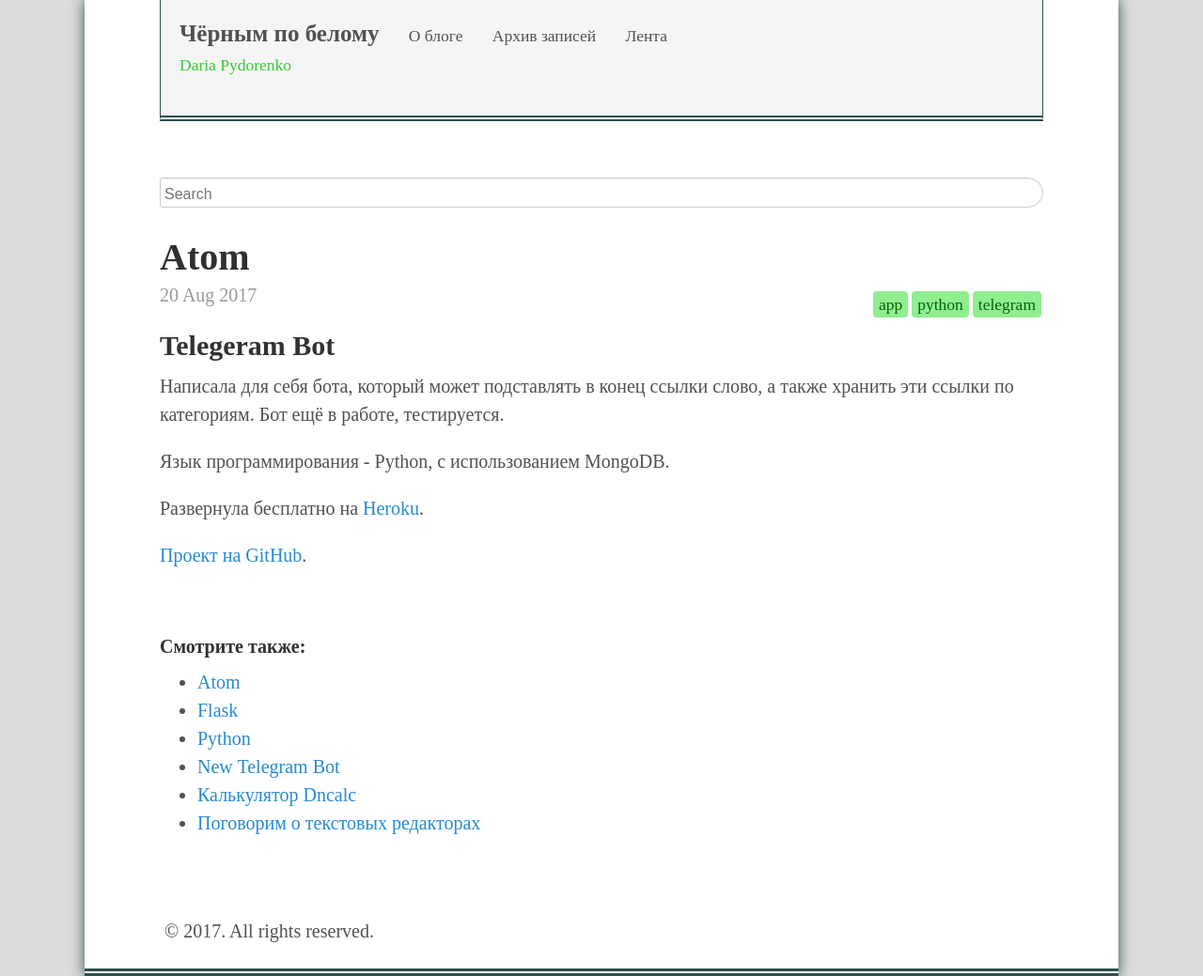
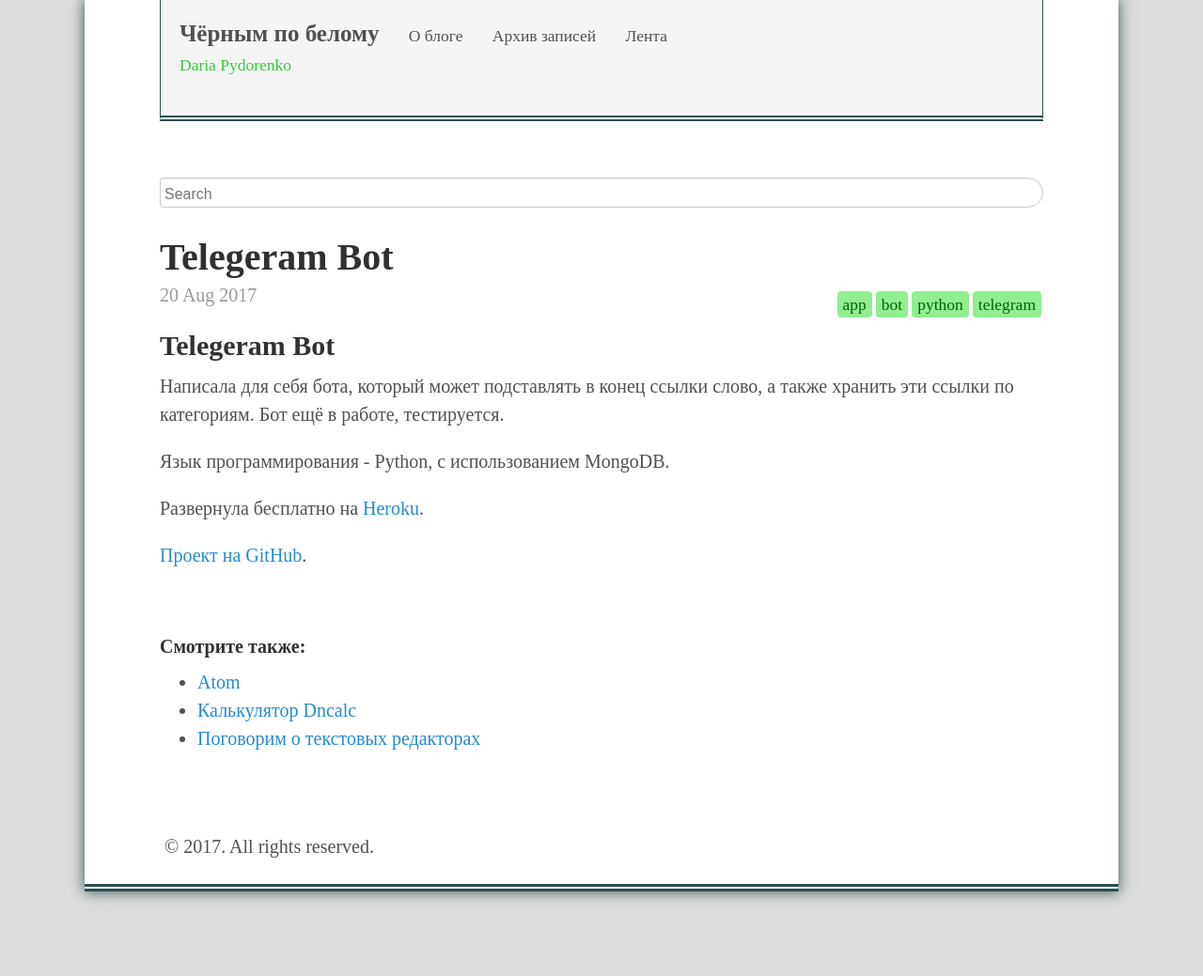
Before and after one commit to venkaDaria/old.venkadaria.github.io, a Jekyll site: the page built from _posts/2017-08-20-telegram-bot.md, in a window 1280 px wide. Shown: the whole page at 94% size. Built offline with Jekyll 4.4.1, drawn with Linux system fonts in a browser that asks for light colours; comment, search, counter and statistics services are not loaded.

Commit message:
edit post

```diff
--- a/_posts/2017-08-20-telegram-bot.md
+++ b/_posts/2017-08-20-telegram-bot.md
@@ -1,7 +1,7 @@
 ---
 layout: post
-title: Atom
-tags: telegram app python
+title: Telegeram Bot
+tags: bot telegram app python
 ---
 
 ## Telegeram Bot
```
